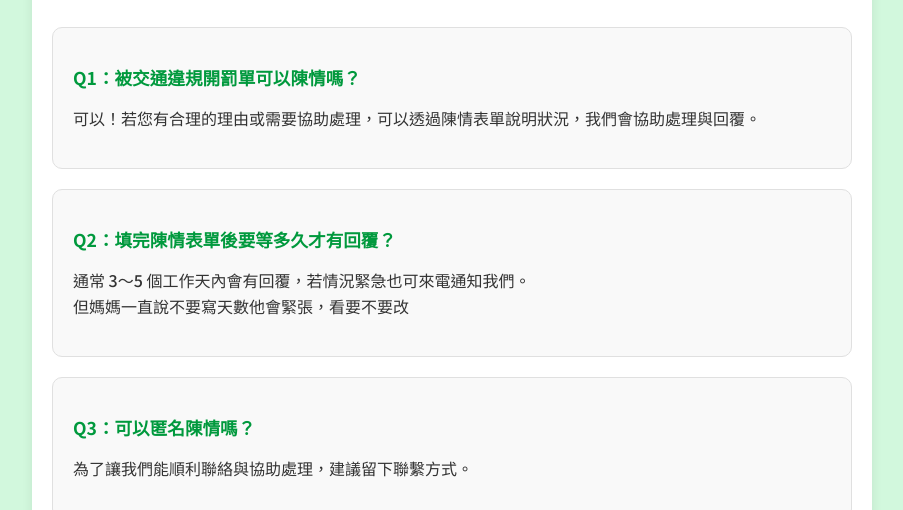
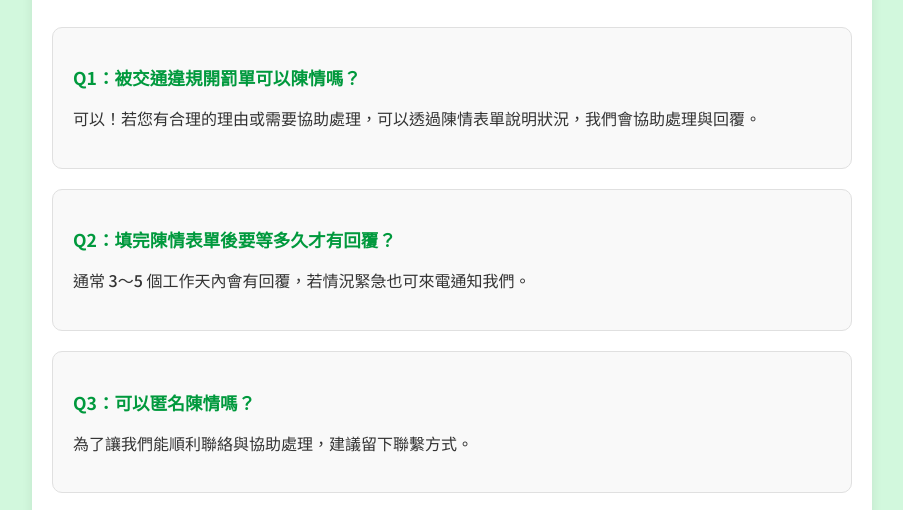
Before and after one commit to A1125532/mom-website, a plain HTML site: page faq.html in a window 1280 px wide. Shown: the part 216-726 px from the top of the page, without its empty margins (188-1091 px from the left). Drawn offline with Linux system fonts and the light colour scheme.

Commit message:
Update faq.html

```diff
--- a/faq.html
+++ b/faq.html
@@ -115,8 +115,7 @@
 
     <div class="faq-box">
       <p class="faq-question">Q2：填完陳情表單後要等多久才有回覆？</p>
-      <p class="faq-answer">通常 3～5 個工作天內會有回覆，若情況緊急也可來電通知我們。<br>
-        但媽媽一直說不要寫天數他會緊張，看要不要改</p>
+      <p class="faq-answer">通常 3～5 個工作天內會有回覆，若情況緊急也可來電通知我們。</p>
     </div>
 
     <div class="faq-box">
```
